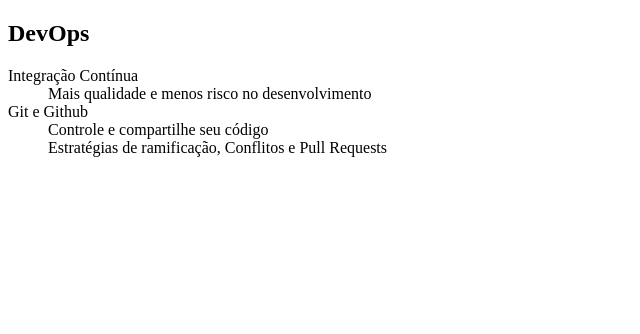
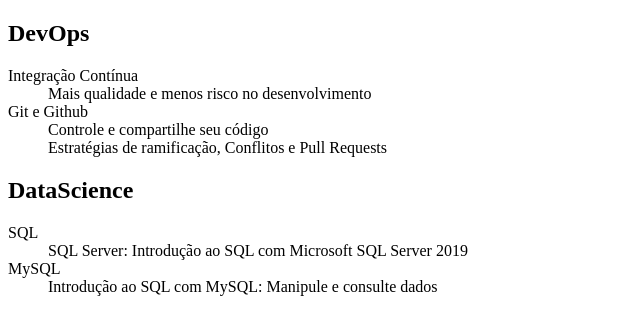
Before and after one commit to Gustavobtfelix/Alura-Curso, a plain HTML site: page index.html in a window 1280 px wide. Shown: the whole page, without its empty margins (0-640 px from the left). Drawn offline with Linux system fonts and the light colour scheme.

Commit message:
Cursos de Data Science SQL e SQL Server

```diff
--- a/index.html
+++ b/index.html
@@ -14,5 +14,12 @@
         <dd>Controle e compartilhe seu código</dd>
         <dd>Estratégias de ramificação, Conflitos e Pull Requests</dd>
     </dl>
+    <h2>DataScience</h2>
+    <dl>
+        <dt>SQL</dt>
+        <dd>SQL Server: Introdução ao SQL com Microsoft SQL Server 2019</dd>
+        <dt>MySQL</dt>
+        <dd>Introdução ao SQL com MySQL: Manipule e consulte dados</dd>
+    </dl>
 </body>
 </html>
```
